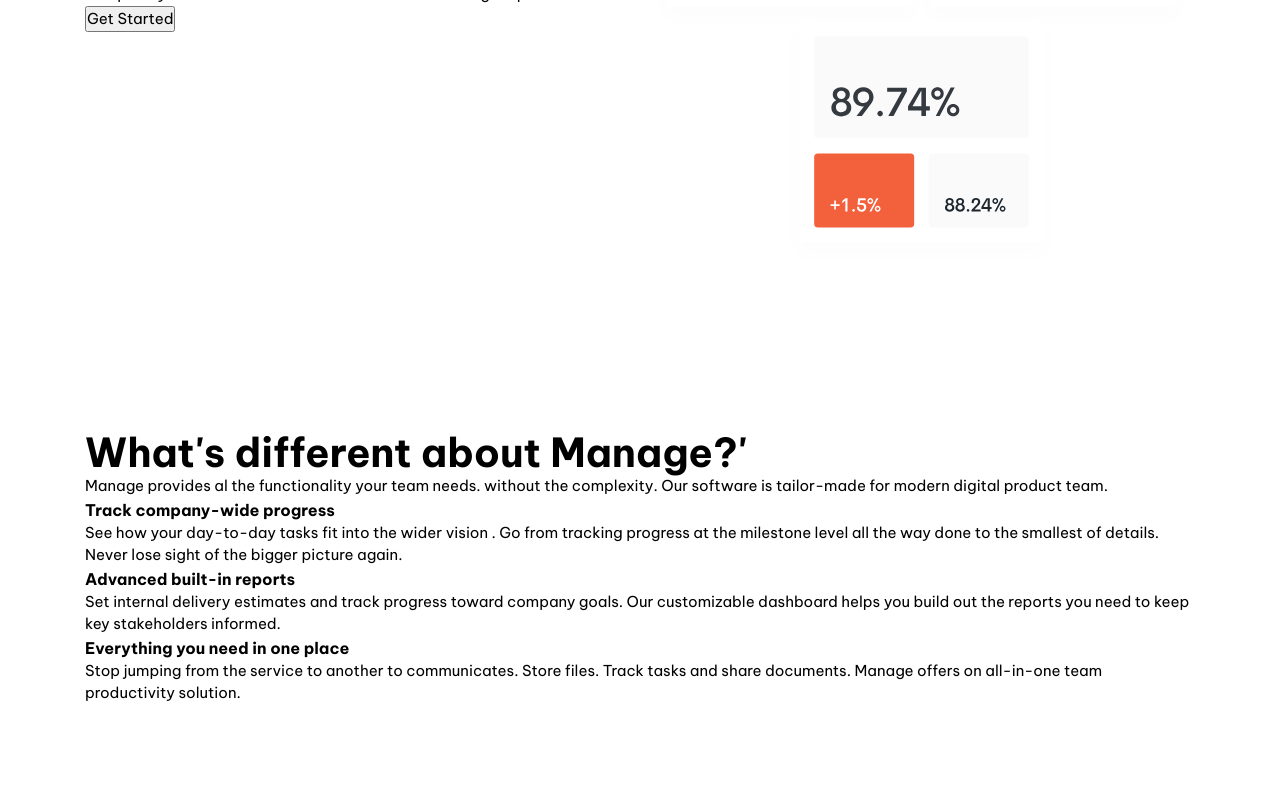
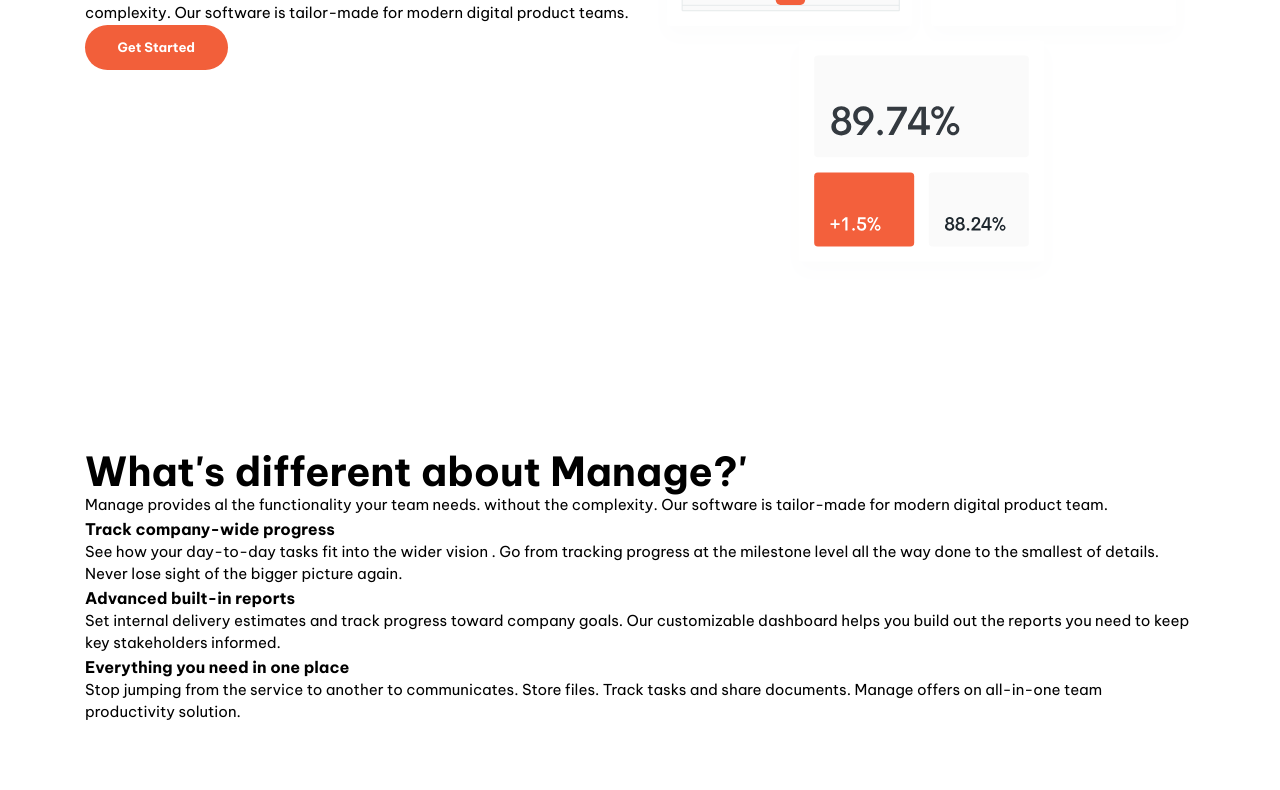
Before and after one commit to MohamadShariat/landing-page, a website built with Vite: page index.html in a window 1280 px wide. Shown: the part 467-1257 px from the top of the page. Built offline with nearby package versions, Linux system fonts and the light colour scheme.

Commit message:
.button class add

```diff
--- a/style.css
+++ b/style.css
@@ -241,3 +241,15 @@ body {
   font-family: var(--ff-body);
   flood-color: var(--clr-primary-400);
 }
+
+/* button */
+
+.button{
+  border: none;
+  border-radius: 100vmax;
+  padding: 1em 2.5em;
+  font-weight: var(--fw-bold);
+  font-size: var(--fs-button);
+  color: var(--clr-neutral-100);
+  background-color: var(--clr-accent-400);
+}
```
